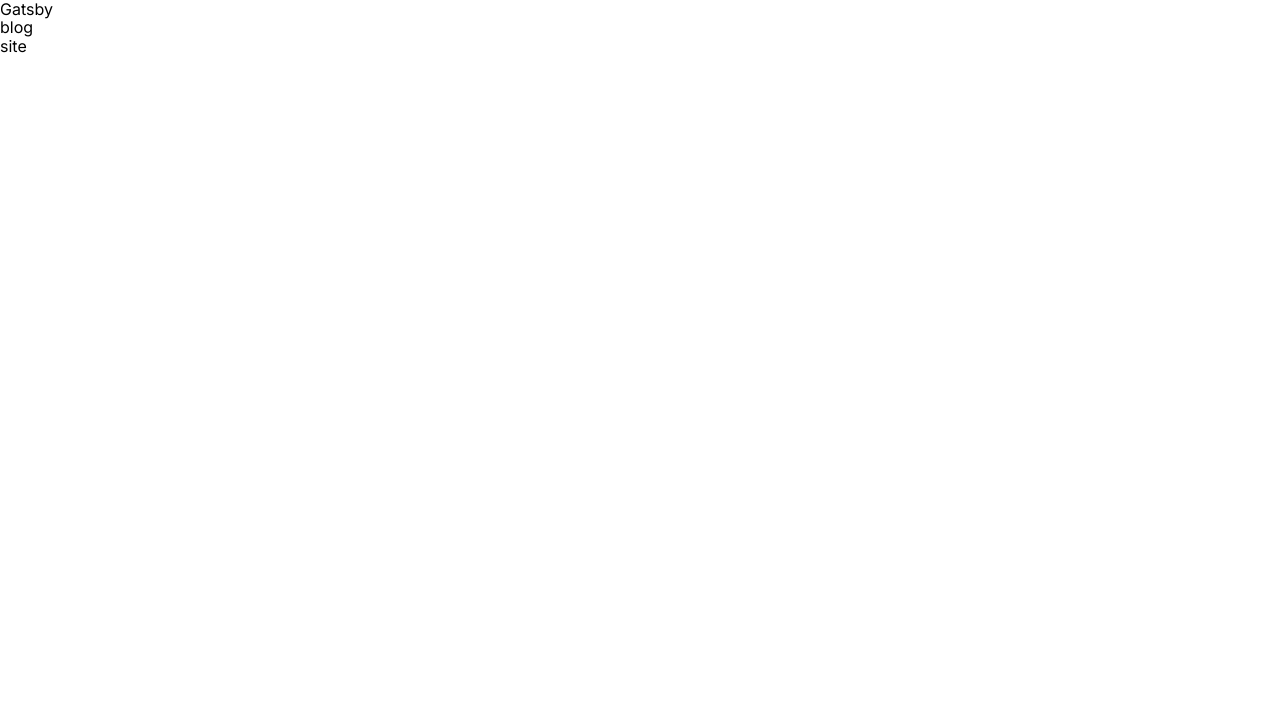
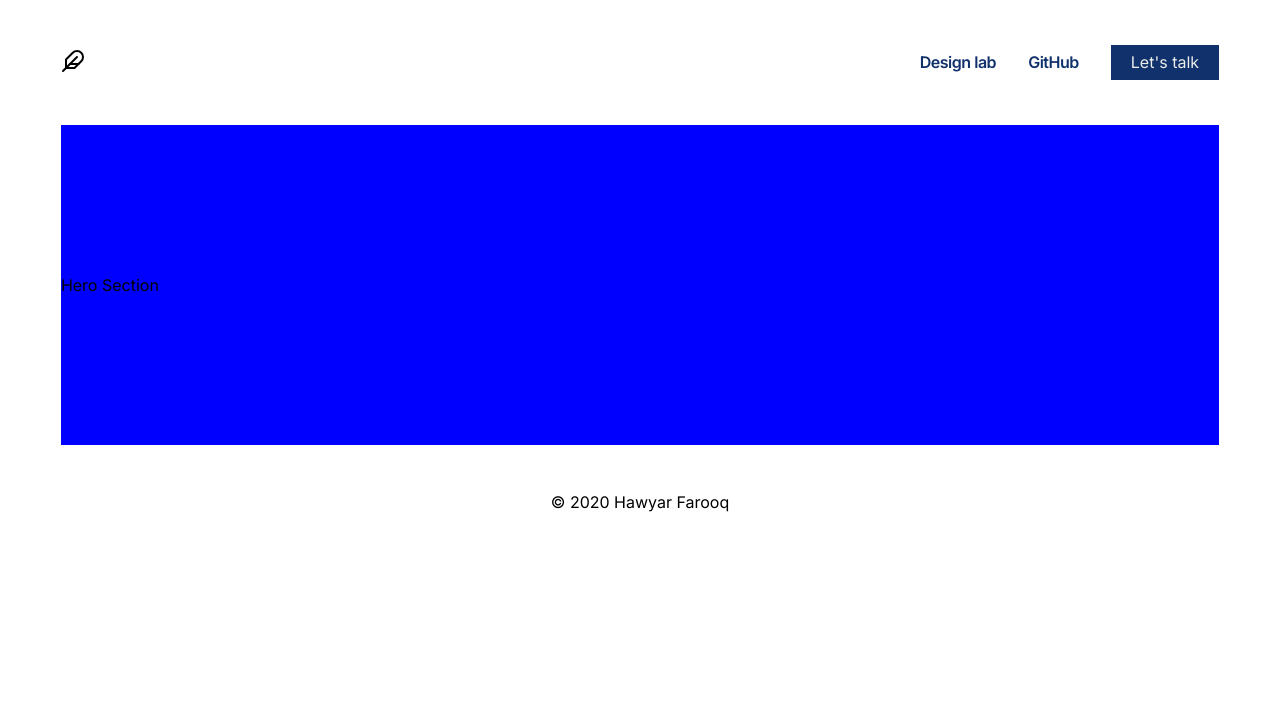
Before and after one commit to hawyar/gatsby-blog, a Gatsby site: page / in a window 1280 px wide. Built offline with nearby package versions, Linux system fonts and the light colour scheme; Gatsby itself is replaced by a stand-in of ours.

Commit message:
elements clean up

```diff
--- a/package.json
+++ b/package.json
@@ -26,6 +26,7 @@
     "normalize.css": "^8.0.1",
     "react": "^16.12.0",
     "react-dom": "^16.12.0",
+    "react-feather": "^2.0.8",
     "styled-components": "^5.1.1"
   },
   "devDependencies": {
--- a/src/components/Container.js
+++ b/src/components/Container.js
@@ -1,5 +1,15 @@
 import React from "react"
 import { ContainerWrapper } from "../elements"
+import Nav from "../components/Nav"
+import Footer from "../components/Footer"
+import Hero from "../components/Hero"
 export const Container = ({ children }) => {
-  return <ContainerWrapper>{children}</ContainerWrapper>
+  return (
+    <ContainerWrapper>
+      <Nav />
+      <Hero />
+      {children}
+      <Footer />
+    </ContainerWrapper>
+  )
 }
--- /dev/null
+++ b/src/components/Footer.js
@@ -0,0 +1,7 @@
+import React from "react"
+import { FooterWrapper } from "../elements"
+const Footer = () => {
+  return <FooterWrapper>© 2020 Hawyar Farooq</FooterWrapper>
+}
+
+export default Footer
--- /dev/null
+++ b/src/components/Hero.js
@@ -0,0 +1,7 @@
+import React from "react"
+import { HeroWrapper } from "../elements"
+const Hero = () => {
+  return <HeroWrapper>Hero Section</HeroWrapper>
+}
+
+export default Hero
--- /dev/null
+++ b/src/components/Nav.js
@@ -0,0 +1,56 @@
+import React from "react"
+import { NavWrapper } from "../elements"
+import { Link } from "gatsby"
+import styled from "styled-components"
+import { Feather } from "react-feather"
+import { ButtonWrapper } from "../elements"
+
+const Nav = () => {
+  return (
+    <NavWrapper>
+      <Link to="/">
+        <Feather color="black" size={24} />
+      </Link>
+      <LinksWrapper>
+        <li>
+          <Link to="/design-lab">Design lab</Link>
+        </li>
+        <li>
+          <a href="https://github.com/hawyar">GitHub</a>
+        </li>
+        <li>
+          <Link>
+            <ButtonWrapper>Let's talk</ButtonWrapper>
+          </Link>
+        </li>
+      </LinksWrapper>
+    </NavWrapper>
+  )
+}
+
+const LinksWrapper = styled.ul`
+  list-style: none;
+  display: flex;
+  align-items: center;
+
+  li {
+    margin-right: 2rem;
+
+    :last-child {
+      margin-right: 0;
+    }
+
+    a {
+      font-size: 1rem;
+
+      color: ${props => props.theme.color.blue};
+      text-decoration: none;
+      font-weight: 600;
+      letter-spacing: -0.03rem;
+    }
+  }
+
+  @media screen ();
+`
+
+export default Nav
--- a/src/components/index.js
+++ b/src/components/index.js
@@ -1 +1,2 @@
 export * from "./Container"
+export * from "./Nav"
--- /dev/null
+++ b/src/elements/ButtonElement.js
@@ -0,0 +1,9 @@
+import styled from "styled-components"
+
+export const ButtonWrapper = styled.button`
+  background-color: ${props => props.theme.color.blue};
+  color: ${props => props.theme.color.white};
+  margin: 0;
+  padding: 8px 20px;
+  border: none;
+`
--- a/src/elements/ContainerElement.js
+++ b/src/elements/ContainerElement.js
@@ -10,6 +10,7 @@
   @media ${props => props.theme.breakpoints.tablet} {
     grid-template-columns: 2rem repeat(6, 1fr) 2 rem;
     grid-gap: 0 1rem;
+    background-color: red;
   }
 
   @media ${props => props.theme.breakpoints.mobile} {
--- /dev/null
+++ b/src/elements/FooterElements.js
@@ -0,0 +1,14 @@
+import styled from "styled-components"
+
+export const FooterWrapper = styled.footer`
+  grid-column: 2 / span 12;
+  min-height: 11.25rem;
+  padding: 3rem 0rem;
+  display: flex;
+  justify-content: center;
+  flex: 1;
+
+  @media ${props => props.theme.breakpoints.tablet} {
+    grid-column: 2 / span 6;
+  }
+`
--- /dev/null
+++ b/src/elements/HeroElements.js
@@ -0,0 +1,15 @@
+import styled from "styled-components"
+
+export const HeroWrapper = styled.section`
+  grid-column: 2 / span 12;
+  grid-row: 2;
+  display: flex;
+  align-items: center;
+  justify-content: space-between;
+  background-color: blue;
+
+  @media ${props => props.theme.breakpoints.tablet} {
+    grid-column: 2 / span 6;
+    background-color: red;
+  }
+`
--- /dev/null
+++ b/src/elements/NavElements.js
@@ -0,0 +1,14 @@
+import styled from "styled-components"
+
+export const NavWrapper = styled.nav`
+  grid-column: 2 / span 12;
+  grid-row: 1 / 2;
+  display: flex;
+  align-items: center;
+  justify-content: space-between;
+
+  @media ${props => props.theme.breakpoints.tablet} {
+    grid-column: 2 / span 6;
+    background-color: red;
+  }
+`
--- a/src/elements/index.js
+++ b/src/elements/index.js
@@ -1 +1,5 @@
 export * from "./ContainerElement"
+export * from "./NavElements"
+export * from "./ButtonElement"
+export * from "./FooterElements"
+export * from "./HeroElements"
--- a/src/pages/index.js
+++ b/src/pages/index.js
@@ -2,5 +2,5 @@
 import { Container } from "../components"
 
 export default function IndexPage() {
-  return <Container>Gatsby blog site</Container>
+  return <Container></Container>
 }
--- a/src/themes/theme.js
+++ b/src/themes/theme.js
@@ -6,13 +6,13 @@
     code: "Roboto Mono, monospace",
   },
   color: {
-    primary: "black",
-    secondary: "blue",
-    dark1: "purple",
-    dark2: "red",
+    blue: "#10316b",
+    orange: "#e25822",
+    black: "#000000",
+    white: "#ececeb",
   },
   breakpoints: {
-    mobile: "onlt screen and (max-width: 50rem)",
+    mobile: "only screen and (max-width: 50rem)",
     tablet: "only screen and (max0width: 65rem)",
   },
   spacing: {
```
Also changed, not shown: 1 other file.
